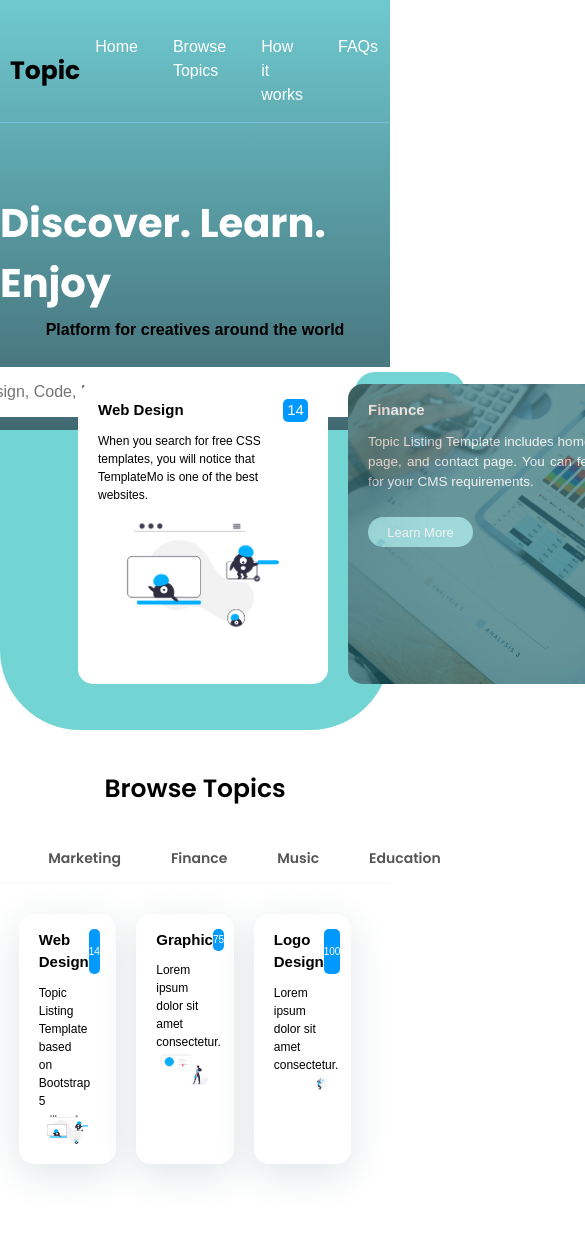
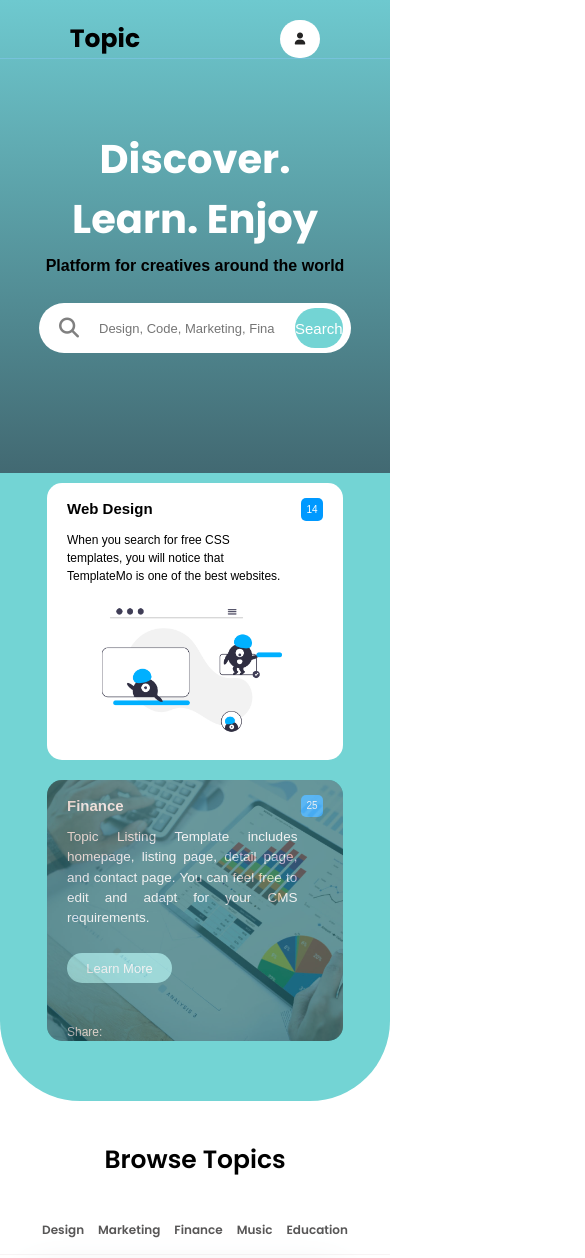
Before and after one commit to TobbyWillson/Template-Design, a plain HTML site: page index.html in a window 390 px wide. Shown: the top 1258 px of the page, 585 px wide, since content can reach past the window. Drawn offline with Linux system fonts and the light colour scheme; files that its build step writes are made by us from their sources.

Commit message:
new editings

```diff
--- a/css/style.css
+++ b/css/style.css
@@ -17,21 +17,18 @@ body {
 /* Nav Top and Buttom Backgrounds */
 
 .nav-top {
-  height: 430px;
   background: linear-gradient(to top, #426972, #6ec9cf);
   position: relative;
+  padding-bottom: 120px;
 }
 
 .nav-down {
-  height: 300px;
   background: rgb(115, 212, 212);
   border-radius: 0 0 80px 80px;
 }
 
 .container {
   max-width: 1600px;
-  margin: 0 auto;
-  padding: 0 10px;
 }
 
 .main-menu,
@@ -54,8 +51,6 @@ a {
 }
 
 .navbar {
-  /* padding: 20px; */
-  /* height: 350px; */
   border-bottom: 0.2px solid rgb(119, 194, 219);
 }
 
@@ -63,13 +58,11 @@ a {
   display: flex;
   justify-content: space-around;
   align-items: center;
-  height: 100%;
 }
 
 .container .logo h1 {
   font-size: 25px;
   color: #000;
-  /* text-shadow: 0 2px 5px black; */
 }
 
 .main-menu ul {
@@ -80,13 +73,8 @@ a {
   display: block;
   padding: 15px 20px;
   color: #fff;
-  padding-left: 15px;
   font-weight: 400;
   font-family: arial;
-}
-
-.main-menu ul li:last-child {
-  margin-right: 250px;
 }
 
 .navbar a:hover {
@@ -183,43 +171,25 @@ form .search-bar {
   padding-right: 20px;
 }
 
-/* .nav-down {
-  display: flex;
-  justify-content: center;
-} */
-
 .cardboard1 {
-  display: flex;
-  justify-content: center;
-
-  position: absolute;
-  bottom: 160px;
-  left: 20%;
+  display: grid;
+  grid-auto-flow: column;
+  grid-template-columns: 0.2fr 0.4fr;
+  place-content: center;
+  transform: translate(0, -25%);
 }
 
-.cardboard1 .card1 {
+.cardboard1 .card {
   font-family: Arial, Helvetica, sans-serif;
   margin-right: 20px;
   padding: 15px 20px 0px 20px;
   background: #fff;
-  width: 250px;
-  height: 300px;
+  width: auto;
   border-radius: 15px;
   font-size: 12px;
 }
 
 .cardboard1 .card2 {
-  margin-right: 20px;
-  padding: 15px 20px 0px 20px;
-  background: #fff;
-  width: 250px;
-  height: 300px;
-  border-radius: 15px;
-  font-size: 12px;
-}
-
-.cardboard1 .card2 {
-  width: 450px;
   position: relative;
   background: #14646b;
 }
@@ -245,6 +215,11 @@ form .search-bar {
   color: #fff;
 }
 
+.cardboard1 .share-sect {
+  font-family: Arial, Helvetica, sans-serif;
+  color: #fff;
+}
+
 .cardboard1 .card2 button {
   font-size: 13px;
   width: 105px;
@@ -253,7 +228,7 @@ form .search-bar {
   background-color: rgb(115, 212, 212);
   color: #fff;
   border-radius: 35px;
-  /* position: relative; */
+  margin-bottom: 40px;
 }
 
 .card p {
@@ -303,7 +278,7 @@ form .search-bar {
   font-weight: 600;
 }
 
-.topics .top-ics {
+.nav-mid .top-ics {
   display: flex;
   justify-content: center;
   padding: 13px;
@@ -384,3 +359,178 @@ form .search-bar {
   padding-bottom: 10px;
   font-size: 15px;
 }
+
+@media (max-width: 600px) {
+  * {
+    box-sizing: border-box;
+    margin: 0;
+    padding: 0;
+  }
+
+  body {
+    overflow-x: hidden;
+  }
+
+  form {
+    width: 80%;
+  }
+
+  .nav-down {
+    padding-bottom: 70px;
+    padding-left: 20px;
+  }
+
+  .cardboard1 {
+    display: flex;
+    flex-direction: column;
+    align-items: center;
+    transform: translate(0);
+  }
+
+  .cardboard1 .card {
+    width: 90%;
+    margin-bottom: 10px;
+    margin-top: 10px;
+  }
+
+  .cardboard2 {
+    display: flex;
+    flex-direction: column;
+    align-items: center;
+    transform: translate(0);
+  }
+
+  .cardboard2 .card {
+    width: 80%;
+    margin-bottom: 10px;
+    margin-top: 10px;
+  }
+
+  .main-menu {
+    display: none;
+  }
+
+  .main h1 {
+    width: 70%;
+    text-align: center;
+  }
+
+  .nav-mid .top-ics {
+    display: flex;
+    flex-wrap: wrap;
+    justify-content: center;
+  }
+
+  .nav-mid .top-ics ul a {
+    padding: 7px;
+  }
+}
+
+@media (max-width: 430px) {
+  .search-bar input {
+    flex-basis: 40px;
+    font-size: 13px;
+    height: 50px;
+    border: none;
+    outline: none;
+    padding-right: 20px;
+  }
+
+  .nav-mid .top-ics ul li a {
+    font-size: 12px;
+  }
+}
+
+@media (max-width: 380px) {
+  .search-bar input {
+    flex-basis: 20px;
+    font-size: 12px;
+    height: 50px;
+    border: none;
+    outline: none;
+    padding-right: 20px;
+  }
+
+  .nav-mid .top-ics ul li a {
+    font-size: 9px;
+  }
+}
+
+@media (max-width: 330px) {
+  .search-bar input {
+    flex-basis: 40px;
+    font-size: 10px;
+    height: 50px;
+    border: none;
+    outline: none;
+    padding-right: 20px;
+  }
+
+  .nav-mid .top-ics ul li a {
+    font-size: 11px;
+  }
+}
+
+@media (max-width: 1000px) {
+  .nav-down {
+    padding-bottom: 50px;
+  }
+
+  .navbar .container {
+    display: flex;
+    align-items: center;
+    justify-content: space-around;
+    font-size: 12px;
+  }
+
+  .navbar ul li a {
+    padding: 10px;
+  }
+
+  .cardboard1 {
+    display: flex;
+    flex-direction: column;
+    align-items: center;
+    transform: translate(0);
+  }
+
+  .cardboard1 .card {
+    width: 80%;
+    margin-bottom: 10px;
+    margin-top: 10px;
+  }
+
+  .cardboard2 {
+    display: flex;
+    flex-direction: column;
+    align-items: center;
+    transform: translate(0);
+  }
+
+  .cardboard2 .card {
+    width: 80%;
+    margin-bottom: 10px;
+    margin-top: 10px;
+  }
+}
+
+@media (min-width: 1600px) {
+  .navbar {
+    display: flex;
+    justify-content: center;
+    align-items: center;
+  }
+
+  .navbar .container .main-menu {
+    margin-right: 200px;
+    margin-left: 200px;
+  }
+
+  .cardboard1 {
+    display: grid;
+    grid-auto-flow: column;
+    grid-template-columns: 0.15fr 0.25fr;
+    place-content: center;
+    transform: translate(0, -25%);
+  }
+}
--- a/index.html
+++ b/index.html
@@ -6,8 +6,6 @@
     <title>Template Design</title>
     <link rel="stylesheet" href="https://cdnjs.cloudflare.com/ajax/libs/font-awesome/6.4.2/css/all.min.css" integrity="sha512-z3gLpd7yknf1YoNbCzqRKc4qyor8gaKU1qmn+CShxbuBusANI9QpRohGBreCFkKxLhei6S9CQXFEbbKuqLg0DA==" crossorigin="anonymous" referrerpolicy="no-referrer" />
     <link rel="shortcut icon" href="images/logo.png" type="image/x-icon" />
-    <link rel="stylesheet" href="styles/style.css" />
-
     <link rel="stylesheet" href="css/style.css" />
   </head>
   <body>
@@ -59,7 +57,7 @@
     </div>
     <div class="nav-down">
       <div class="cardboard1">
-        <div class="card1">
+        <div class="card">
           <div class="card-top">
             <h4>Web Design</h4>
             <p class="num">14</p>
@@ -67,20 +65,24 @@
           <p>When you search for free CSS templates, you will notice that TemplateMo is one of the best websites.</p>
           <img src="images/topics/undraw_Remote_design_team_re_urdx.png" alt="img" />
         </div>
-        <div class="card2">
+
+        <div class="card card2">
           <div class="card-top">
             <h4>Finance</h4>
             <p class="num">25</p>
           </div>
           <p class="fin-top">Topic Listing Template includes homepage, listing page, detail page, and contact page. You can feel free to edit and adapt for your CMS requirements.</p>
           <button type="submit">Learn More</button>
+          <div class="share-sect">
+            <p class="share">Share:</p>
+          </div>
         </div>
       </div>
     </div>
 
     <div class="nav-mid">
       <div class="browse">Browse Topics</div>
-      <div class="topics">
+
       <div class="top-ics">
         <ul>
           <li><a href="#">Design</a></li>
@@ -89,7 +91,6 @@
           <li><a href="#">Music</a></li>
           <li><a href="google" target="_blank">Education</a></li>
         </ul>
-        </div>
       </div>
     </div>
 
@@ -104,7 +105,7 @@
           <img src="images/topics/undraw_Remote_design_team_re_urdx.png" alt="img" />
         </div>
 
-        <div class="card">
+        <div class="card graphic">
           <div class="card-top">
             <h4>Graphic</h4>
             <p class="num">75</p>
```
Lines whose indentation alone changed are shown as unchanged.
